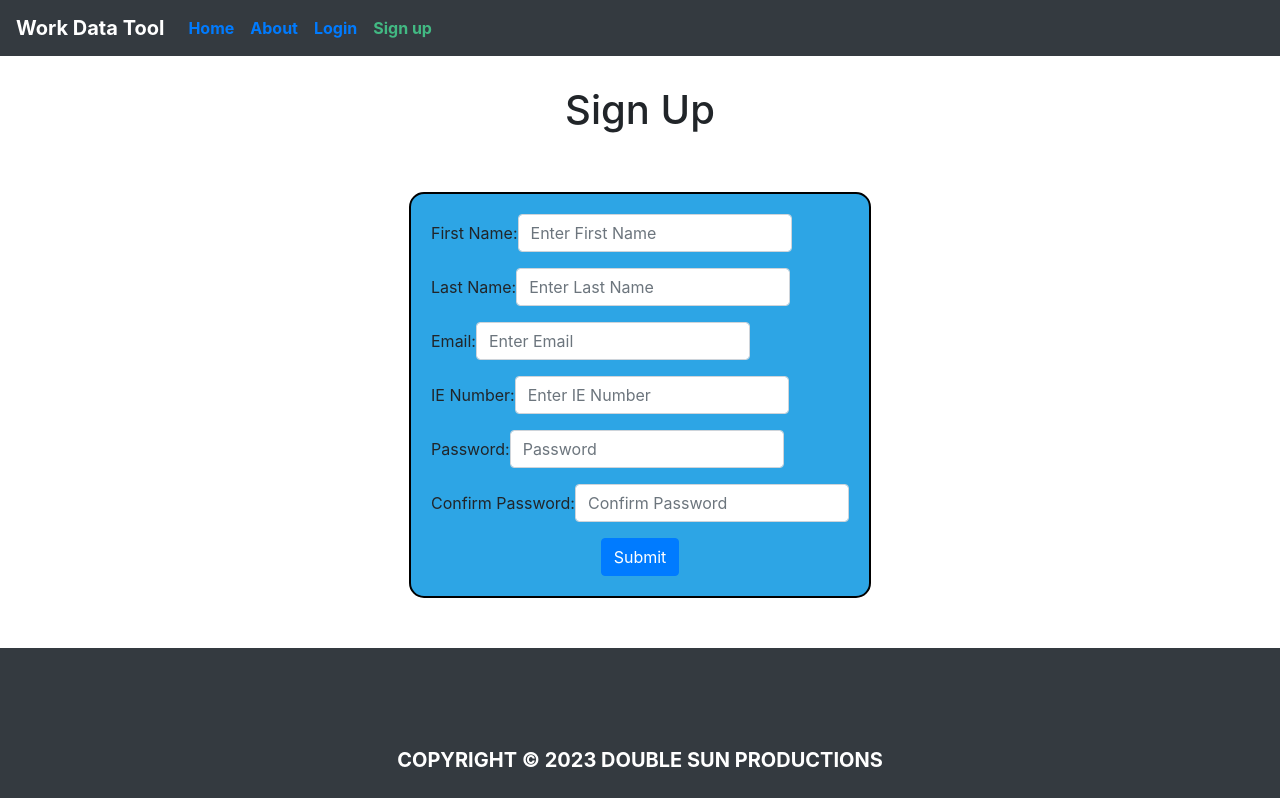
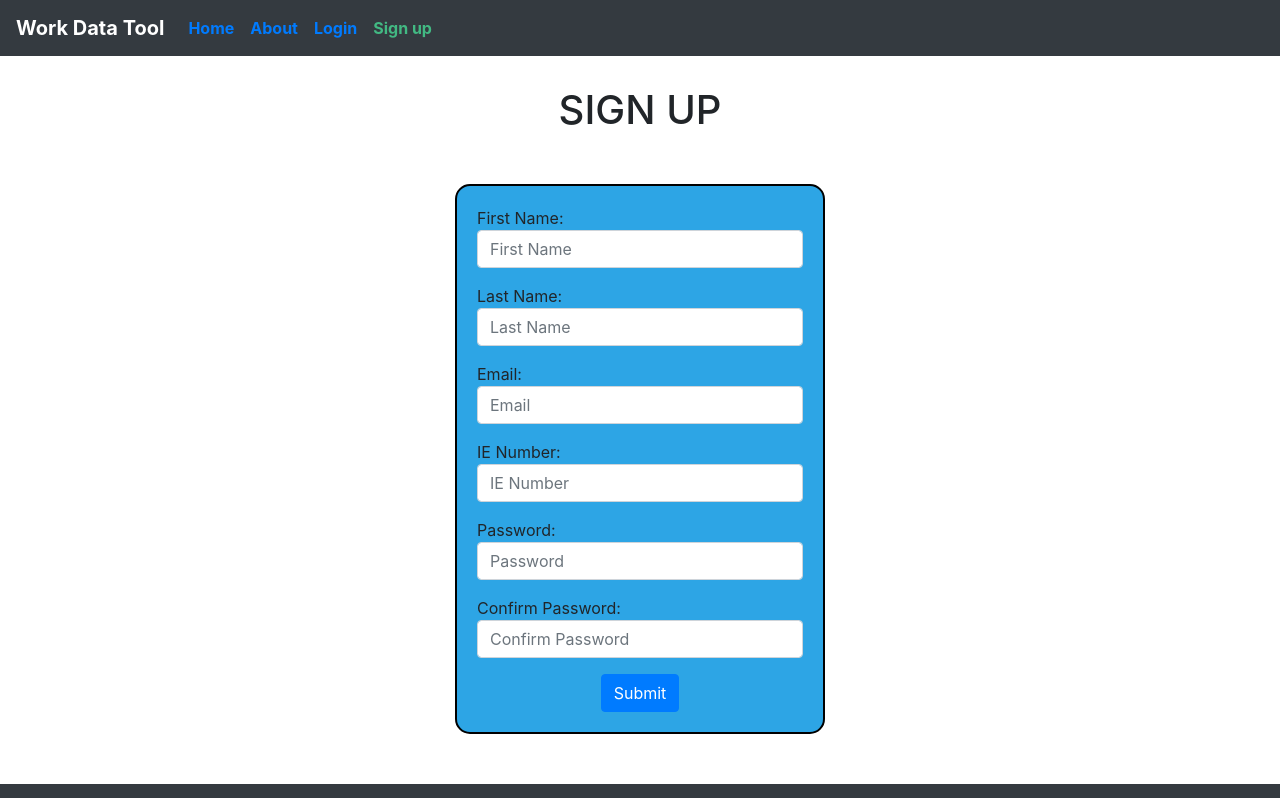
Before and after one commit to ravenusmc/work_data_entry_tool, a Vue app in the folder client/: page /sign_up in a window 1280 px wide. Shown: the top 798 px of the page. Built offline with nearby package versions, Linux system fonts and the light colour scheme; what vue-google-charts would draw is missing.

Commit message:
minor change

```diff
--- a/client/src/views/SignUp.vue
+++ b/client/src/views/SignUp.vue
@@ -1,11 +1,10 @@
 <template>
   <div>
     <div class="signup-heading">
-      <h1>Sign Up</h1>
+      <h1>SIGN UP</h1>
     </div>
 
-    <section class="container">
-      <div class="form-div">
+    <div class="container">
       <form @submit="signup">
         <div class="form-group form-inline">
           <label for="firstname">First Name:</label>
@@ -15,7 +14,7 @@
             v-model="firstName"
             class="form-control"
             id="firstname"
-              placeholder="Enter First Name"
+            placeholder="First Name"
           />
         </div>
         <div class="form-group form-inline">
@@ -26,7 +25,7 @@
             class="form-control"
             id="lastName"
             v-model="lastName"
-              placeholder="Enter Last Name"
+            placeholder="Last Name"
           />
         </div>
         <div class="form-group form-inline">
@@ -37,7 +36,7 @@
             class="form-control"
             id="email"
             v-model="email"
-              placeholder="Enter Email"
+            placeholder="Email"
           />
         </div>
         <div class="form-group form-inline">
@@ -48,7 +47,7 @@
             class="form-control"
             id="ieNumber"
             v-model="ieNumber"
-              placeholder="Enter IE Number"
+            placeholder="IE Number"
           />
         </div>
         <div class="form-group form-inline">
@@ -83,7 +82,6 @@
         </button>
       </form>
     </div>
-    </section>
   </div>
 </template>
 
@@ -141,10 +139,14 @@ export default {
   margin-top: 30px;
 }
 
-.form-div {
-  display: flex;
-  justify-content: center;
-  align-items: center;
+.container {
+  width: 500px;
+  clear: both;
+}
+
+.container input {
+  width: 100%;
+  clear: both;
 }
 
 form {
```
Lines whose indentation alone changed are shown as unchanged.
